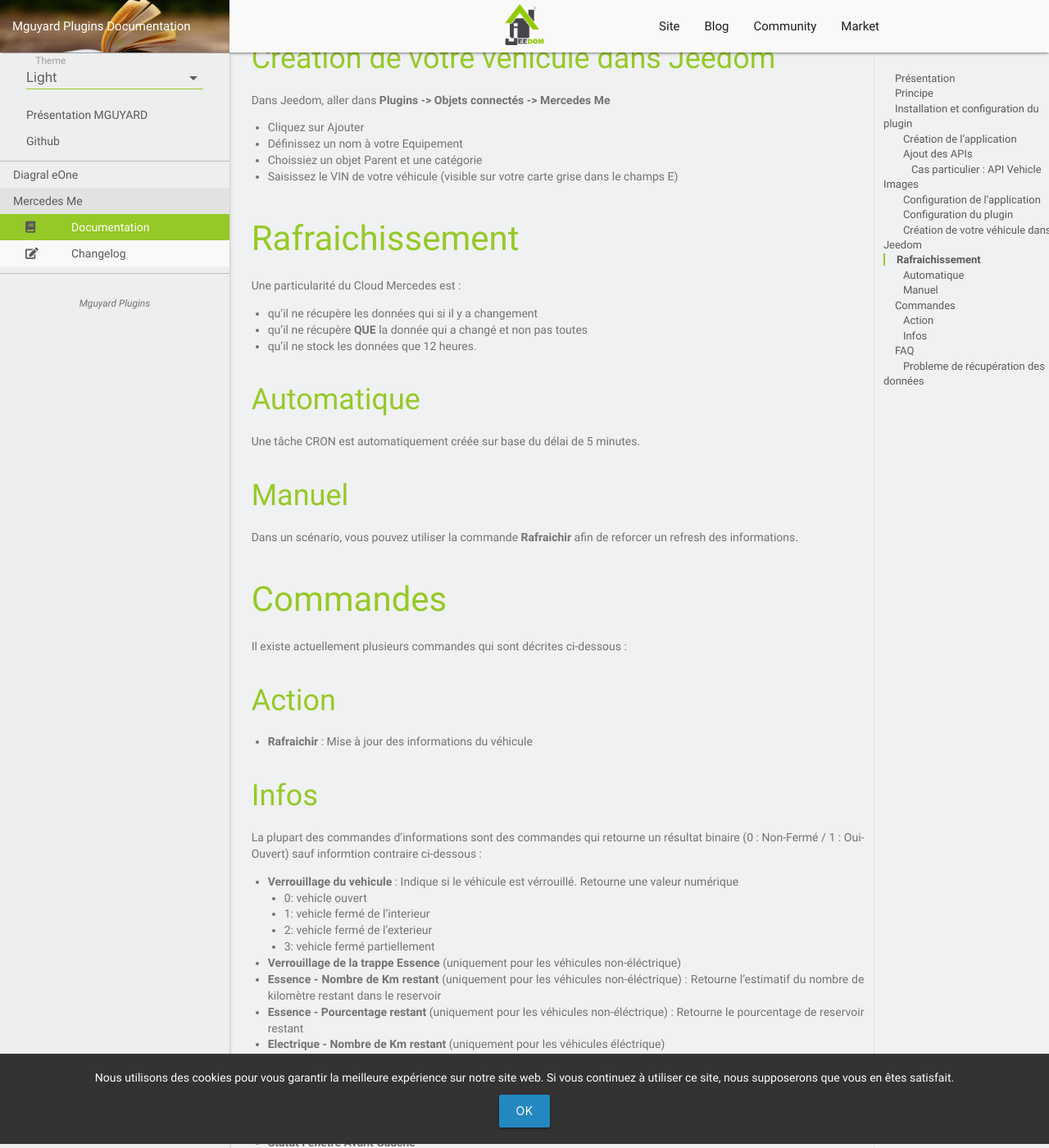
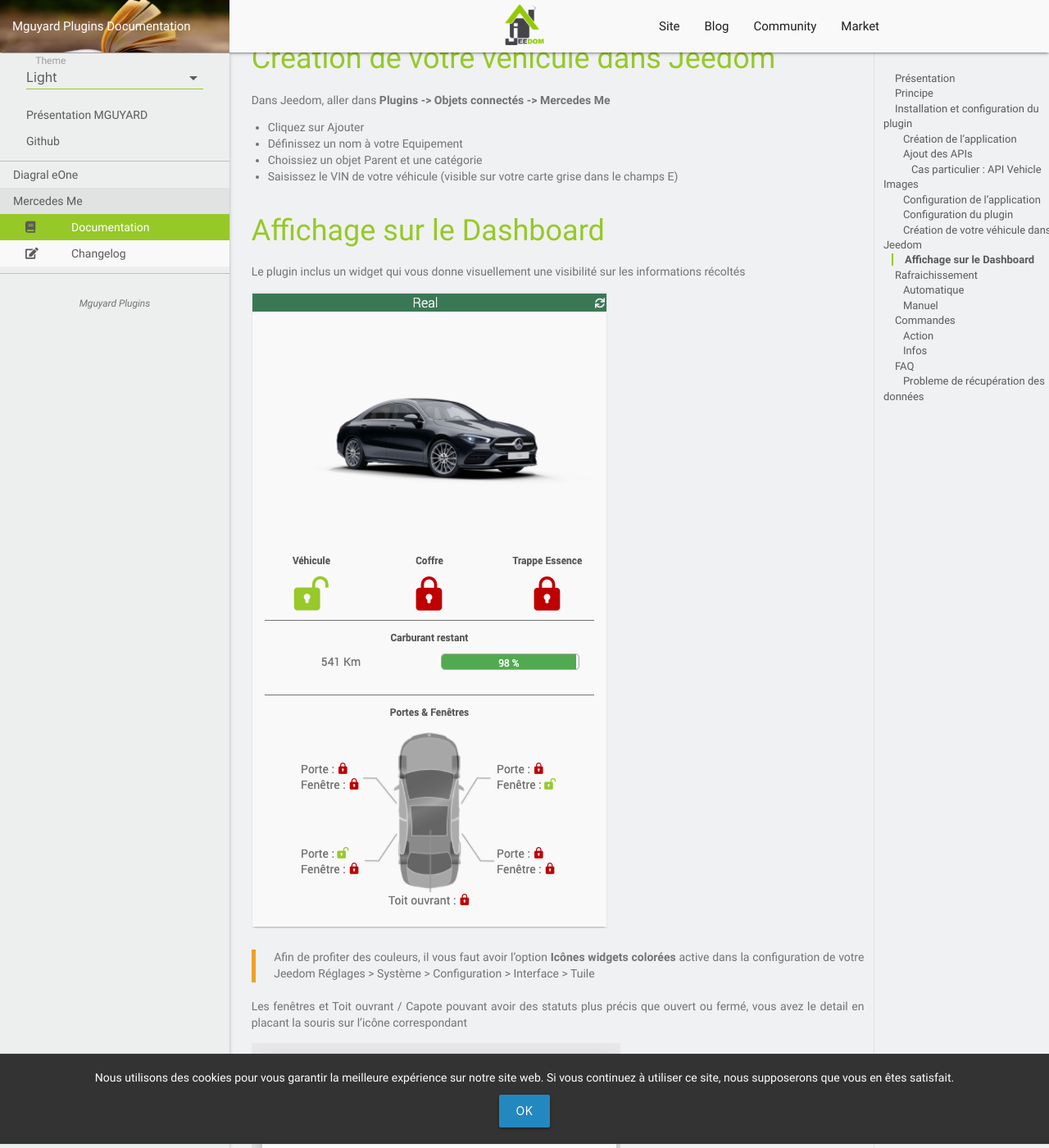
Before and after one commit to mguyard/Jeedom-Documentations, a Jekyll site: the page built from fr_FR/Mercedes_me/documentation.md, in a window 1280 px wide and 1400 px high, scrolled down 3315 px. Shown: the whole window at 82% size. Built offline with Jekyll 4.4.1, drawn with Linux system fonts in a browser that asks for light colours; our own code applies the rules of GitHub Pages for plain Markdown files; some of the changed text lies outside the part shown.

Commit message:
Ajout de la documentation sur le widget

```diff
--- a/fr_FR/Mercedes_me/documentation.md
+++ b/fr_FR/Mercedes_me/documentation.md
@@ -104,6 +104,19 @@
 -   Choissiez un objet Parent et une catégorie
 -   Saisissez le VIN de votre véhicule (visible sur votre carte grise dans le champs E)
 
+## Affichage sur le Dashboard
+
+Le plugin inclus un widget qui vous donne visuellement une visibilité sur les informations récoltés
+
+![Logo](images/widget.png)
+
+> Afin de profiter des couleurs, il vous faut avoir l'option __Icônes widgets colorées__ active dans la configuration de votre Jeedom
+> Réglages > Système > Configuration > Interface > Tuile
+
+Les fenêtres et Toit ouvrant / Capote pouvant avoir des statuts plus précis que ouvert ou fermé, vous avez le detail en placant la souris sur l'icône correspondant
+
+![Logo](images/widget_tooltips.png)
+
 # Rafraichissement
 
 Une particularité du Cloud Mercedes est :
@@ -126,6 +139,7 @@
 ## Action
 
 -   __Rafraichir__ : Mise à jour des informations du véhicule
+-   __Telecharger Vehicule Image__ : Télécharge une image de votre véhicule pour l'utiliser sur le Widget (attention Mercedes autorise uniquement 5 requètes. Le plugin utilise récupère l'image et l'utilise si elle exixte pour limiter les requètes)
 
 ## Infos
 
```
Also changed, not shown: fr_FR/Mercedes_me/images/widget.png (added), fr_FR/Mercedes_me/images/widget_tooltips.png (added).
